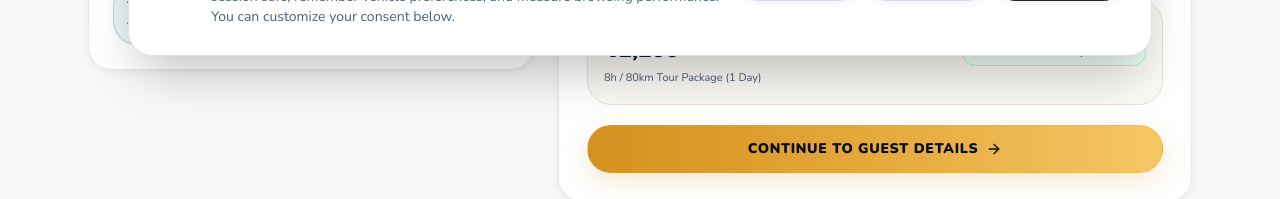
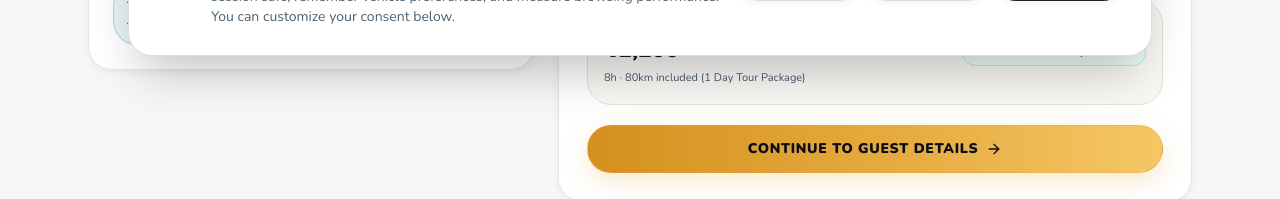
Before and after one commit to parthracka-glitch/Cabcastle, a React (Create React App) app in the folder frontend/: page /booking/1 in a window 1280 px wide. Shown: the part 724-923 px from the top of the page. Built offline with nearby package versions, Linux system fonts and the light colour scheme; no server answers.

Commit message:
fix: dynamically display total included hours and km in Total Estimated Tariff summary

```diff
--- a/frontend/src/website/pages/BookingPage.jsx
+++ b/frontend/src/website/pages/BookingPage.jsx
@@ -197,7 +197,7 @@ export default function BookingPage() {
       return {
         totalAmount: total,
         perDayRate: vehicle.hourlyRate,
-        rateDescription: `8h / 80km Tour Package (${days} ${days === 1 ? "Day" : "Days"})`,
+        rateDescription: `${days * 8}h · ${days * 80}km included (${days} ${days === 1 ? "Day" : "Days"} Tour Package)`,
       };
     } else {
       let total = vehicle.transfers.airport;
```
